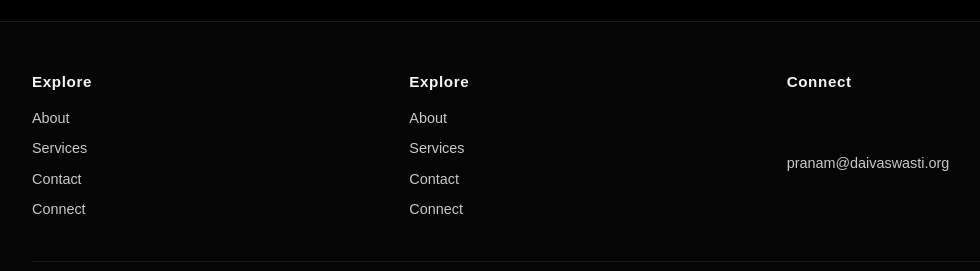
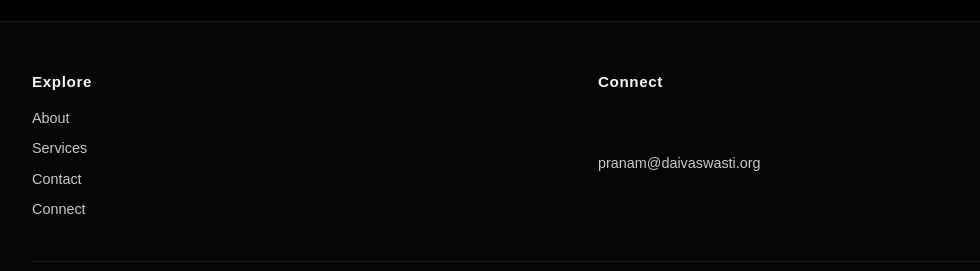
Before and after one commit to Manikantasaiv26/daivaswasti, a plain HTML site: page index.html in a window 1280 px wide. Shown: the part 2099-2370 px from the top of the page, without its empty margins (58-1038 px from the left). Drawn offline with Linux system fonts and the light colour scheme.

Commit message:
Remove duplicate Explore footer links.
Keep a single Explore column plus Connect email.

Co-authored-by: Cursor <cursoragent@cursor.com>

```diff
--- a/index.html
+++ b/index.html
@@ -127,13 +127,6 @@
           <a href="#contact">Contact</a>
           <a href="#connect">Connect</a>
         </div>
-        <div class="footer-col">
-          <h4>Explore</h4>
-          <a href="#about">About</a>
-          <a href="#services">Services</a>
-          <a href="#contact">Contact</a>
-          <a href="#connect">Connect</a>
-        </div>
         <div class="footer-col footer-connect">
           <h4>Connect</h4>
           <a href="mailto:pranam@daivaswasti.org">pranam@daivaswasti.org</a>
--- a/styles.css
+++ b/styles.css
@@ -263,7 +263,7 @@ a:hover {
 
 .footer-grid {
   display: grid;
-  grid-template-columns: repeat(3, minmax(0, 1fr));
+  grid-template-columns: repeat(2, minmax(0, 1fr));
   gap: 2rem;
 }
 
```
